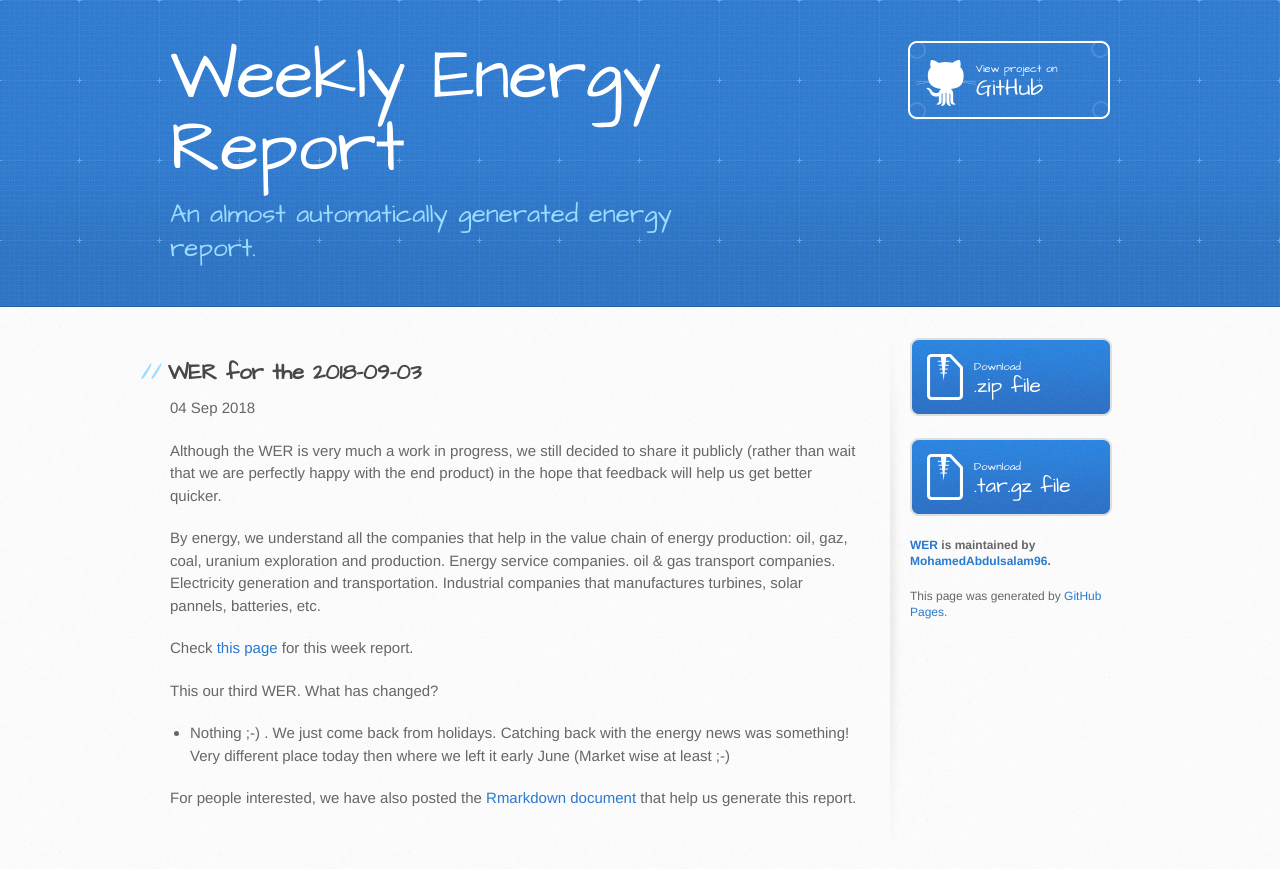
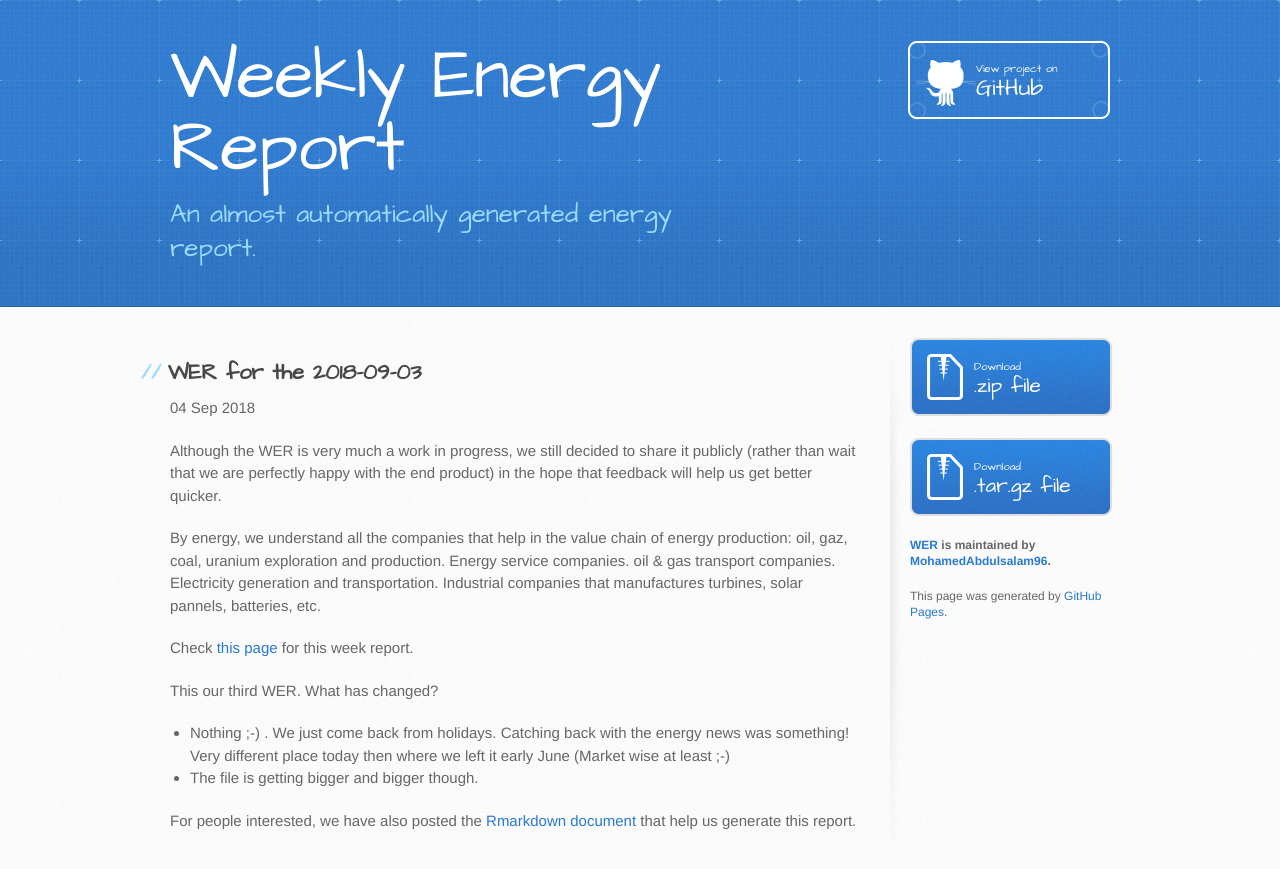
Before and after one commit to MohamedAbdulsalam96/WER, a Jekyll site: the page built from _posts/2018-09-03-WER.markdown, in a window 1280 px wide. Shown: the top 869 px of the page. Built offline with Jekyll 4.4.1, drawn with Linux system fonts in a browser that asks for light colours; comment, search, counter and statistics services are not loaded.

Commit message:
Update 2018-09-03-WER.markdown

```diff
--- a/_posts/2018-09-03-WER.markdown
+++ b/_posts/2018-09-03-WER.markdown
@@ -10,11 +10,12 @@ Although the WER is very much a work in progress, we still decided to share it p
 
 By energy, we understand all the companies that help in the value chain of energy production: oil, gaz, coal, uranium exploration and production. Energy service companies. oil & gas transport companies. Electricity generation and transportation. Industrial companies that manufactures turbines, solar pannels, batteries, etc.
 
-Check [this page](https://fderyckel.github.io/WER/reports/WER_2018_06_04.html) for this week report.
+Check [this page](https://fderyckel.github.io/WER/reports/WER_2018_09_03.html) for this week report.
 
 This our third WER.  What has changed?
 
 * Nothing ;-) . We just come back from holidays.  Catching back with the energy news was something!  Very different place today then where we left it early June (Market wise at least ;-)
+* The file is getting bigger and bigger though.
 
 
 
```
